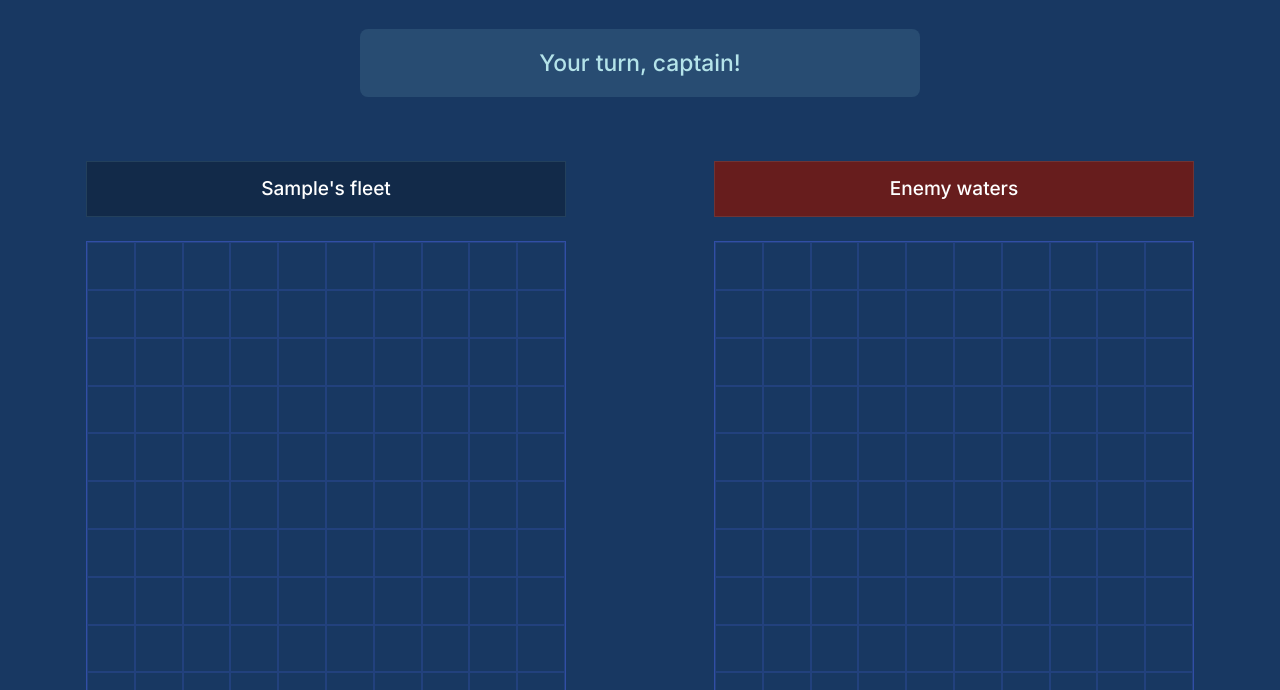
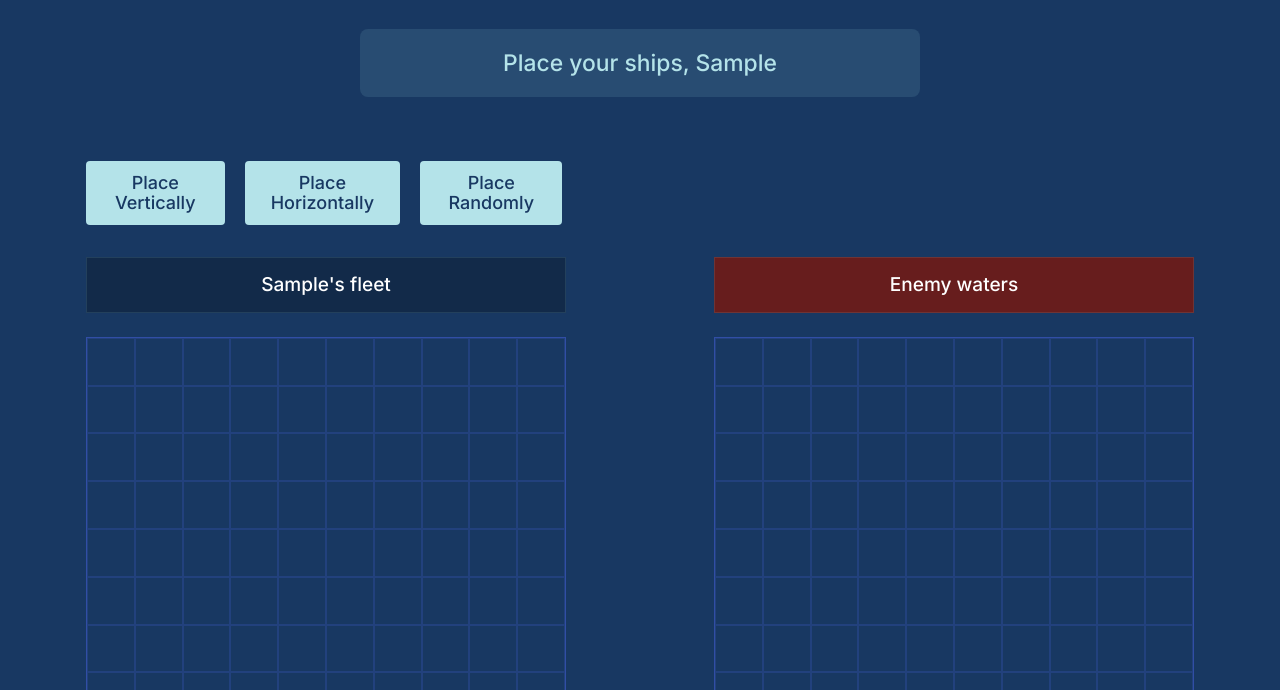
Before and after one commit to dee-diaz/battleship, a website built with webpack: page src/index.html in a window 1280 px wide. Both pictures are taken after typing "Sample" into the empty fields and a click on the button "Start game". Shown: the part 110-800 px from the top of the page. Built offline with nearby package versions, Linux system fonts and the light colour scheme.

Commit message:
feat: add ship placement buttons when the game starts

```diff
--- a/src/Game.js
+++ b/src/Game.js
@@ -268,8 +268,15 @@ class Game {
     this.currentTurn = this.player1.name;
     Render.removeFromDOM('.user-prompt');
     this.gameUI = Render.gameboards(this.player1.name);
+    Render.toggleGameboardInteractivity(this.gameUI.boardEnemy);
     this.container.appendChild(this.gameUI.root);
-    Render.ships(this.gameUI.boardUser, this.player1.gameboard.shipPositions);
+    const placementBtns = Render.axisBtns();
+    this.gameUI.statusPanel.after(placementBtns);
+
+    // this.gameUI.boardUser.addEventListener('mouseover', () => {
+
+    // })
+    // Render.ships(this.gameUI.boardUser, this.player1.gameboard.shipPositions);
   };
 
   init() {
--- a/src/components/Render.js
+++ b/src/components/Render.js
@@ -38,8 +38,6 @@ class Render {
     return userPrompt;
   }
 
-  static gameScreen() {}
-
   static removeFromDOM(selector) {
     document.querySelector(selector)?.remove();
   }
@@ -50,7 +48,7 @@ class Render {
 
     const statusPanel = document.createElement('div');
     statusPanel.className = 'status-panel';
-    statusPanel.textContent = 'Your turn, captain!';
+    statusPanel.textContent = `Place your ships, ${userName}`;
 
     const gameboardsCont = document.createElement('div');
     gameboardsCont.className = 'gameboards-container';
@@ -107,6 +105,10 @@ class Render {
       boardUser: gameboard1,
       boardEnemy: gameboard2,
     };
+  }
+
+  static toggleGameboardInteractivity(gameboardEl) {
+    gameboardEl.classList.toggle('disabled');
   }
 
   static ships(gameboardEl, coords) {
@@ -169,6 +171,26 @@ class Render {
     h1.textContent = 'Battleship';
     return h1;
   }
+
+  static axisBtns() {
+    const actionsDiv = document.createElement('div');
+    actionsDiv.className = 'placement-buttons'
+    const button1 = document.createElement('button');
+    const button2 = document.createElement('button');
+    const button3 = document.createElement('button');
+    button1.id = 'btn-y';
+    button1.textContent = 'Place Vertically';
+    button2.id = 'btn-x';
+    button2.textContent = 'Place Horizontally';
+    button3.id = 'btn-random';
+    button3.textContent = 'Place Randomly';
+
+    actionsDiv.appendChild(button1);
+    actionsDiv.appendChild(button2);
+    actionsDiv.appendChild(button3);
+
+    return actionsDiv;
+  }
 }
 
 export default Render;
--- a/src/style.css
+++ b/src/style.css
@@ -82,6 +82,7 @@ button {
   border: none;
   cursor: pointer;
   text-transform: uppercase;
+  margin: 0;
 }
 
 input,
@@ -201,6 +202,15 @@ button {
     font-weight: 500;
     margin-bottom: clamp(3rem, 2.636rem + 1.82vw, 4rem);
   }
+
+  .placement-buttons {
+      display: flex;
+      align-items: center;
+      justify-content: start;
+      gap: 1.25rem;
+      width: 43%;
+      margin-bottom: 2rem;
+    }
 
   .gameboards-container {
     display: flex;
```
